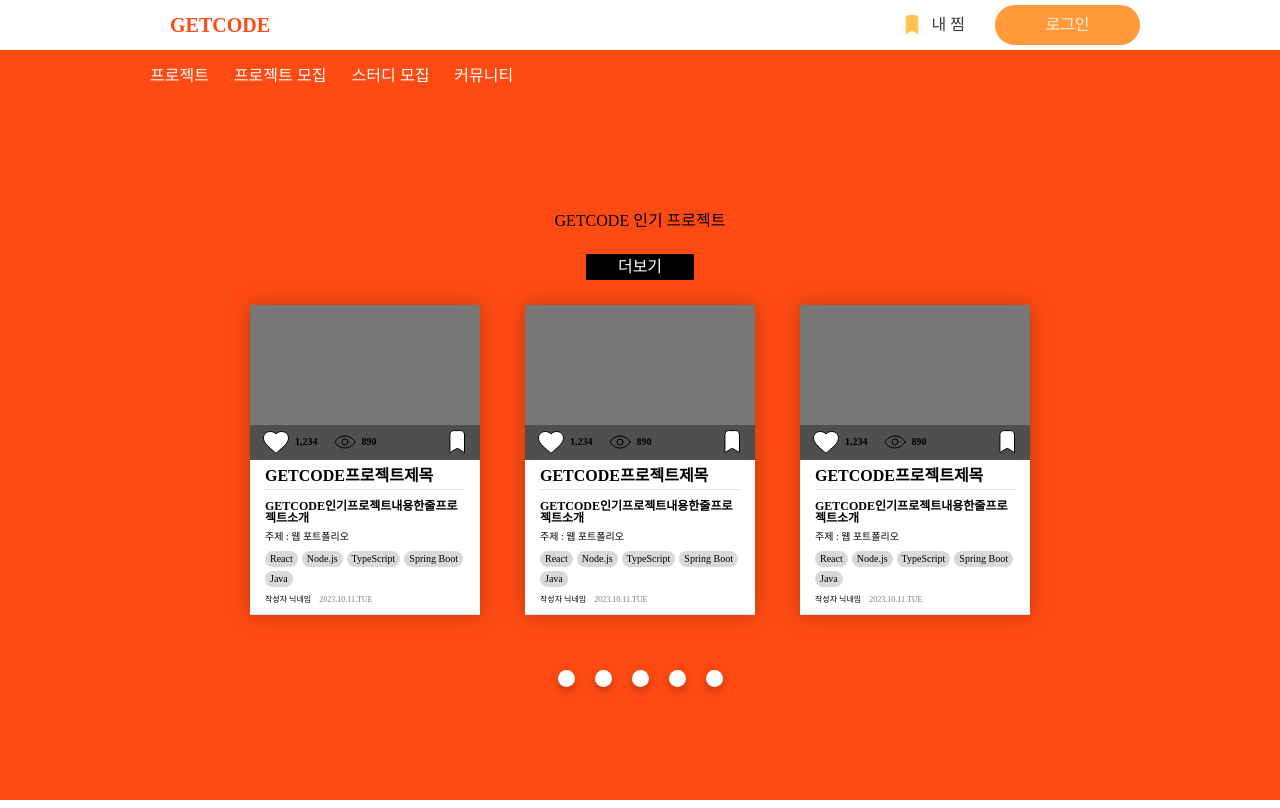
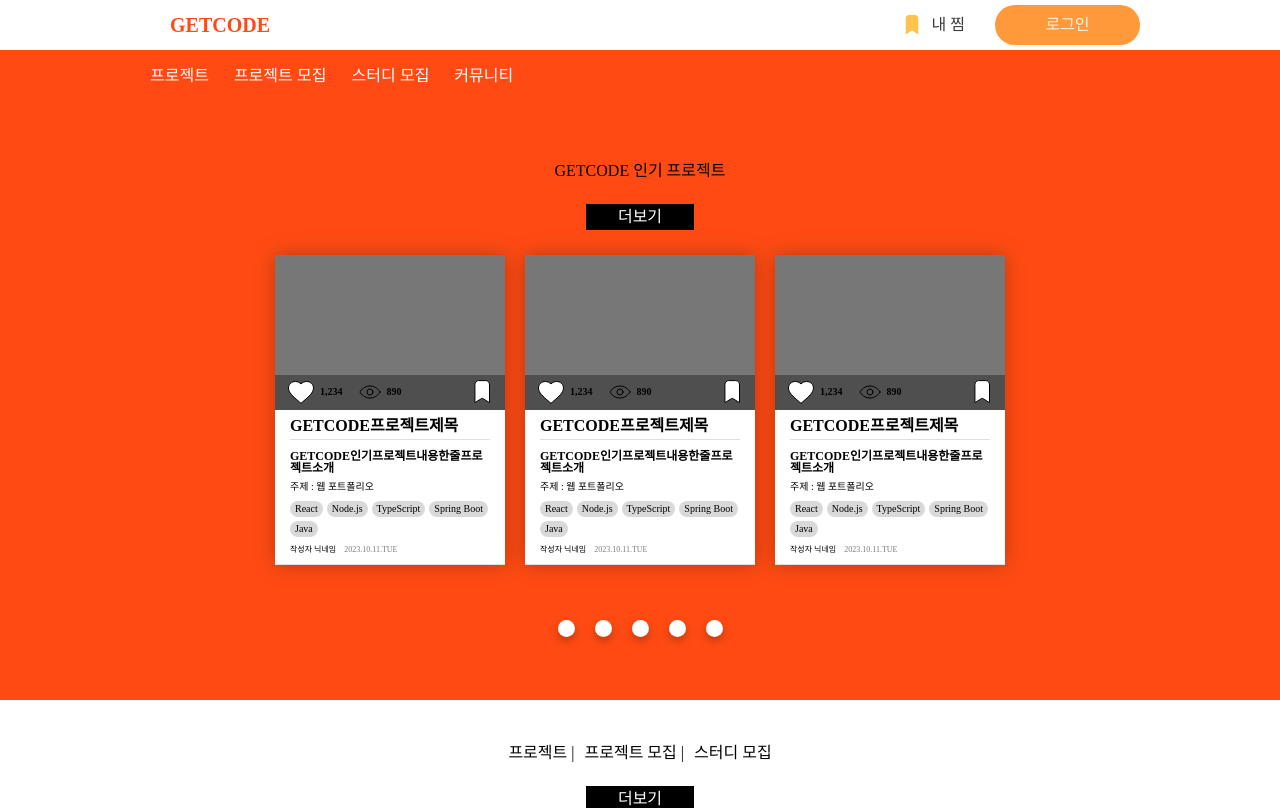
Before and after one commit to GETCODE-Project/Front-End, a Next.js app: page /main in a window 1280 px wide. Shown: the top 808 px of the page. Built offline with nearby package versions, Linux system fonts and the light colour scheme; no server answers.

Commit message:
💄 Design:  임시메인페이지top인기프로젝트

```diff
--- a/components/main/MainPage.tsx
+++ b/components/main/MainPage.tsx
@@ -13,9 +13,9 @@ const MainPage = () => {
                     <Contents>
                         <Title>GETCODE 인기 프로젝트</Title>
                         <MoreViewButton>더보기</MoreViewButton>
-                        <ObjectWrapper>
+                        <ObjectWrapper id="topObject">
                             {arr.map((i:any, idx:number)=>(
-                                <ObjectForm key={idx}/>
+                                <ObjectForm key={idx} style={{width:'250px', height:'340px'}}/>
                             ))}
                         </ObjectWrapper>
                         <PageDots>
@@ -49,7 +49,7 @@ const BackLayout = styled.div`
     align-items: start;
     justify-content: center;
     width: 100%;
-    padding: 0 55px 70px;
+    /* padding: 0 55px 70px; */
 `;
 
 const Layout = styled.div`
@@ -66,9 +66,11 @@ const Layout = styled.div`
 const TopContents = styled.div`
     display: flex;
     justify-content: center;
+    align-items: center;
     width: 100vw;
-    height: calc(100vh - 100px);
-    padding: 45px 0;
+    height: 600px;
+    padding: 20px;
+    box-sizing: border-box;
 
     background-color: #ff4b13;
 `;
@@ -77,8 +79,12 @@ const Contents = styled.div`
     display: flex;
     flex-direction: column;
     align-items: center;
-    justify-content: center;
+    justify-content: space-between;
     gap: 25px;
+
+    & #topObject{
+        flex-wrap: nowrap;
+    }
 `;
 const Title = styled.div`
     & > span{
@@ -107,8 +113,7 @@ const MoreViewButton = styled.div`
 const ObjectWrapper = styled.div`
     display: flex;
     align-items: center;
-    justify-content: center;
-    gap: 25px;
+    justify-content: space-between;
     flex-wrap: wrap;
 `;
 const PageDots = styled.div`
--- a/components/project/ObjectForm.tsx
+++ b/components/project/ObjectForm.tsx
@@ -3,13 +3,16 @@ import { media } from '@/styles/mediaQuery';
 import { useState } from 'react';
 import styled from 'styled-components';
 
-const ObjectForm = () => {
+interface ObjectFormProps{
+    style?:any;
+}
+const ObjectForm = ({style}:ObjectFormProps) => {
     const [isHartOn, setIsHartOn] = useState<boolean>(false);
     const [isBookMarkOn, setIsBookMarkOn] = useState<boolean>(false);
     const arr:string [] = ['React', 'Node.js', 'TypeScript','Spring Boot','Java'];//더미데이터(임시)
 
     return(
-        <Layout>
+        <Layout style={style}>
             <Thumbnail>
                 <Img></Img>
                 <ReactionCount>
```
